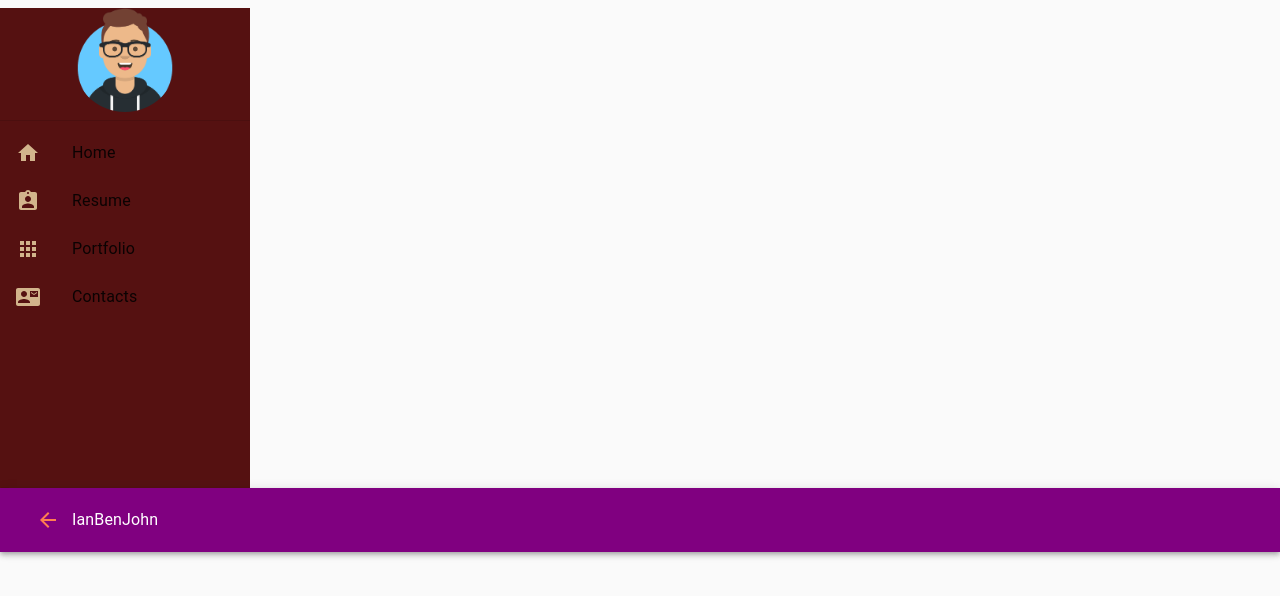
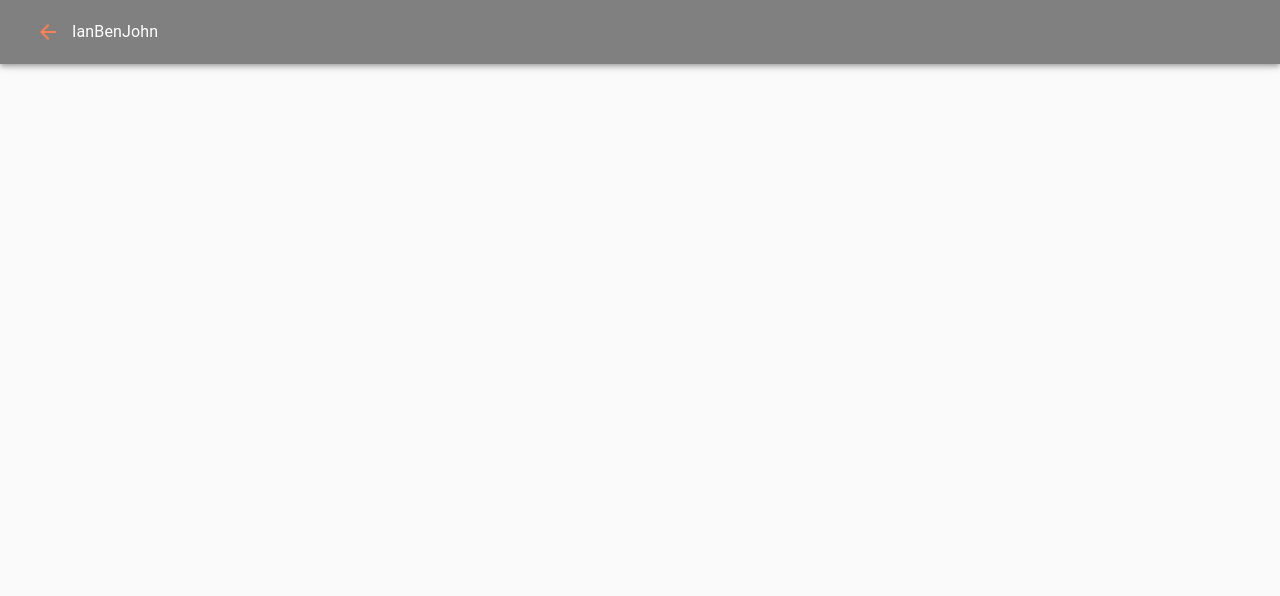
Before and after one commit to ianbenjohn/portfolio, a React (Create React App) app: page / in a window 1280 px wide. Shown: the top 596 px of the page. Built offline with nearby package versions, Linux system fonts and the light colour scheme.

Commit message:
Update Nav.js

```diff
--- a/src/components/Nav.js
+++ b/src/components/Nav.js
@@ -1,15 +1,16 @@
-import React from 'react'
+import React, { useState } from 'react'
 import { makeStyles } from '@material-ui/core/styles'
 import {AppBar, Toolbar, ListItem, IconButton, ListItemText, Avatar, Divider, List, Typography, Box, ListItemIcon } from '@material-ui/core'
 import {ArrowBack, AssignmentInd, Home, Apps, ContactMail} from '@material-ui/icons'
 import avatar from '../ianAvatar.png'
+import NavMenuSlider from '@material-ui/core/Drawer'
 
 //CSS Styles
 const useStyles = makeStyles(theme=>({
     menuSliderContainer: {
         width: 250,
         background: "#511",
-        height: "30rem"
+        height: "100%"
     },
     avatar: {
         display: 'block',
@@ -43,34 +44,61 @@ const menuItems = [
 ]
 
 
+
+//NAVBAR CODE
+
 const Nav = () => {
+
+    //STATE
+    const [state, setState] = useState({
+        right: false
+    })
+
+    //Toggle Slider
+    const toggleSlider = (slider, open) => () => {
+        setState({...state, [slider]: open})
+    }
+
+    //useStyles to Classes
     const classes = useStyles()
-    return (
-        <>
-        <Box className={classes.menuSliderContainer} component='div'>
+
+    const sideList = slider  => (
+        <Box
+        className={classes.menuSliderContainer}
+        component='div'
+        onClick={toggleSlider(slider, false)}>
             <Avatar className={classes.avatar} src={avatar} alt='ian-avatar' />
             <Divider />
             <List>
                 {menuItems.map((lsItem, key) => (
                     <ListItem button>
-                    <ListItemIcon className={classes.listItem}>
-                        {lsItem.listIcon}
 
-                    </ListItemIcon>
-                    <ListItemText primary={lsItem.listText}/>
+                    <ListItemIcon className={classes.listItem}>{lsItem.listIcon}</ListItemIcon>
+
+                    <ListItemText className={classes.listItem} primary={lsItem.listText}/>
                     </ListItem>
-
                 ))}
             </List>
-
         </Box>
+    )
+    return (
+        <>
         <Box component='nav'>
-            <AppBar position='static' style={{background: 'purple'}}>
+            <AppBar position='static' style={{background: 'gray'}}>
                 <Toolbar>
-                    <IconButton>
+                    <IconButton onClick={toggleSlider('right', true)}>
                         <ArrowBack style={{color: 'coral'}}/>
                     </IconButton>
                     <Typography varient='h4'>IanBenJohn</Typography>
+                    <NavMenuSlider
+                    //where nav bar appears from
+                    anchor='right'
+                    open={state.right}
+                    onClose={toggleSlider('right', false)}
+                    >
+                    {sideList('right')}
+
+                    </NavMenuSlider>
                 </Toolbar>
             </AppBar>
         </Box>
```
